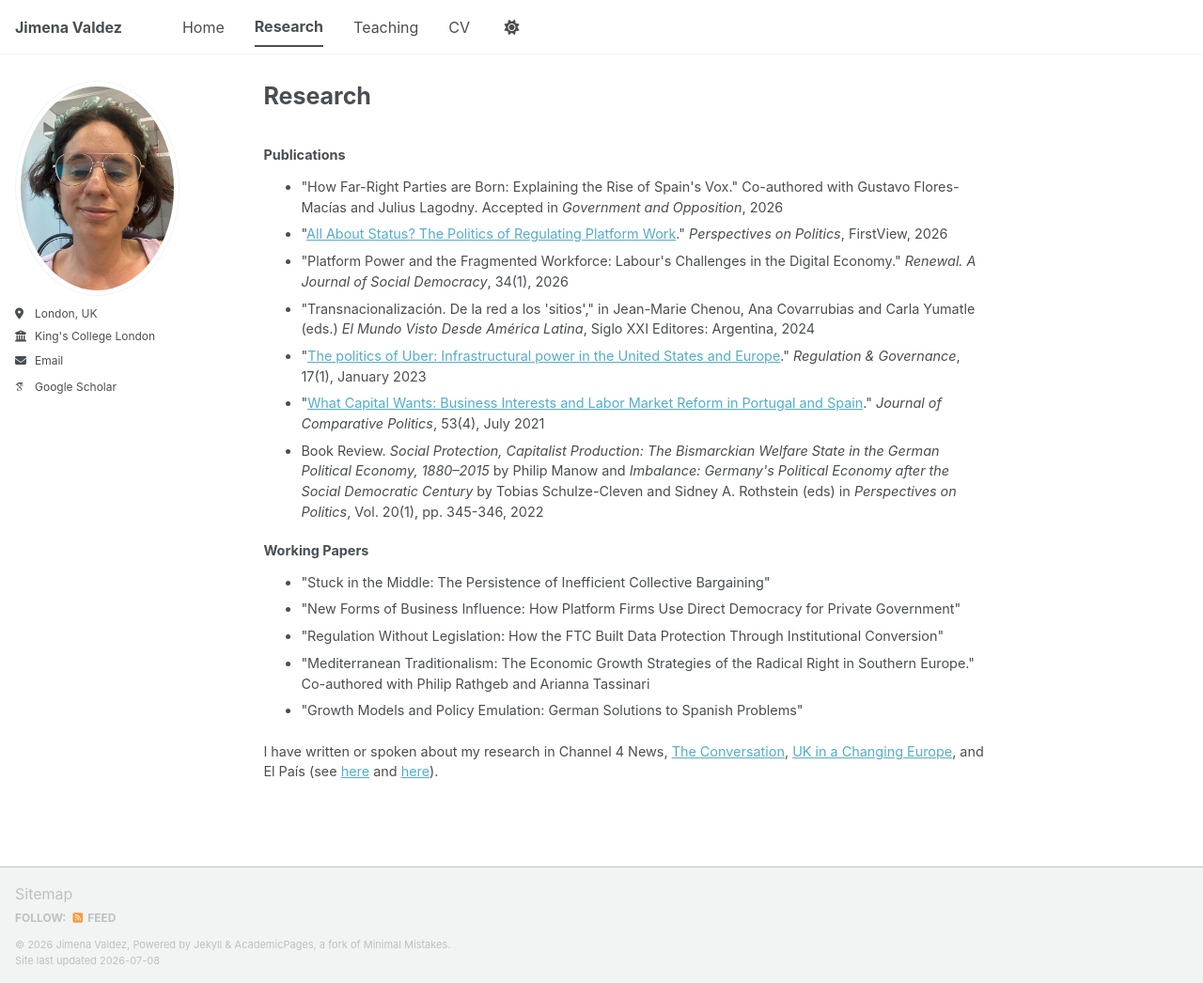
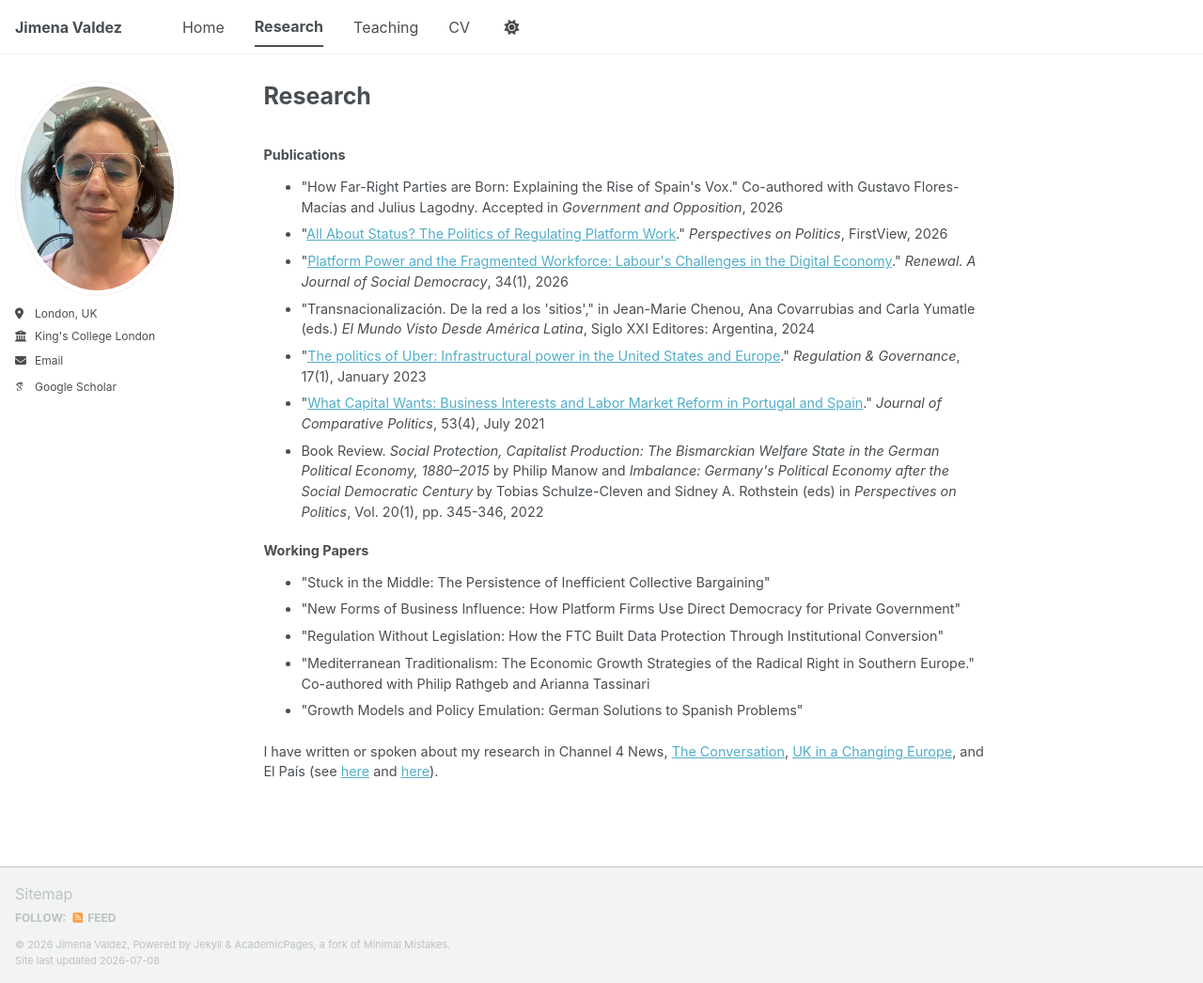
Before and after one commit to jimena-valdez/jimena-valdez.github.io, a Jekyll site: the page built from _pages/research.html, in a window 1280 px wide and 1046 px high. Shown: the whole window at 94% size. Built offline with Jekyll 4.4.1, drawn with Linux system fonts in a browser that asks for light colours; some web fonts are replaced; a script bundle is joined from its source files by our own code; library files that are not in the unit come from our copies; part of the change alters nothing that is shown.

```diff
--- a/_pages/research.html
+++ b/_pages/research.html
@@ -12,7 +12,7 @@ author_profile: true
 <ul>
   <li>"How Far-Right Parties are Born: Explaining the Rise of Spain's Vox." Co-authored with Gustavo Flores-Macías and Julius Lagodny. Accepted in <em>Government and Opposition</em>, 2026</li>
   <li>"<a href="https://www.cambridge.org/core/services/aop-cambridge-core/content/view/EFE115C50847FBB75A87086F86574848/S1537592726104721a.pdf/all-about-status-the-politics-of-regulating-platform-work.pdf">All About Status? The Politics of Regulating Platform Work</a>." <em>Perspectives on Politics</em>, FirstView, 2026</li>
-  <li>"Platform Power and the Fragmented Workforce: Labour's Challenges in the Digital Economy." <em>Renewal. A Journal of Social Democracy</em>, 34(1), 2026</li>
+  <li>"<a href="https://renewal.org.uk/articles/platform-power-and-the-fragmented-workforce-labours-challenges-in-the-digital-economy/">Platform Power and the Fragmented Workforce: Labour's Challenges in the Digital Economy</a>." <em>Renewal. A Journal of Social Democracy</em>, 34(1), 2026</li>
   <li>"Transnacionalización. De la red a los 'sitios'," in Jean-Marie Chenou, Ana Covarrubias and Carla Yumatle (eds.) <em>El Mundo Visto Desde América Latina</em>, Siglo XXI Editores: Argentina, 2024</li>
   <li>"<a href="https://app.box.com/s/9d9xwacw20130n101cozcc33wmhj36ur">The politics of Uber: Infrastructural power in the United States and Europe</a>." <em>Regulation &amp; Governance</em>, 17(1), January 2023</li>
   <li>"<a href="https://app.box.com/s/ytdvln2knimhlxws5iqay7anbfve53s9">What Capital Wants: Business Interests and Labor Market Reform in Portugal and Spain</a>." <em>Journal of Comparative Politics</em>, 53(4), July 2021</li>
```
